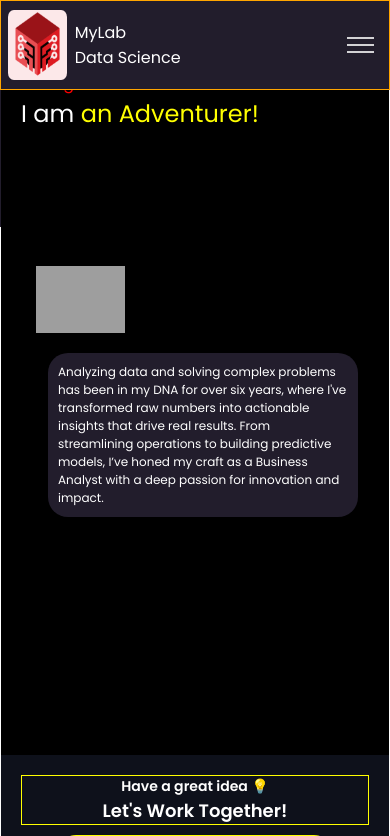
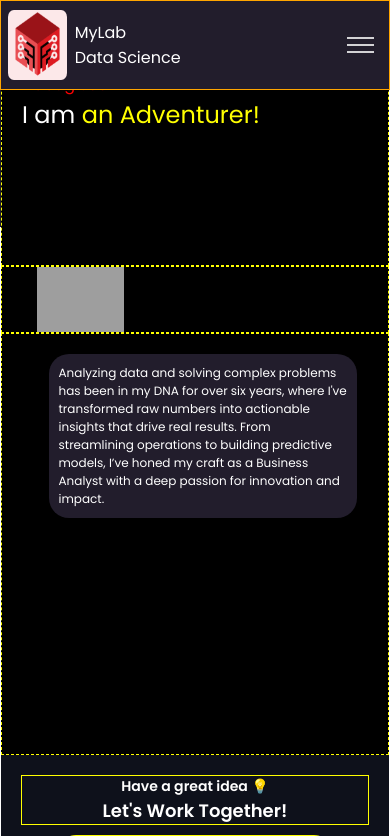
Before and after one commit to DebugJedi/MyPortfolio, a FastAPI app: page / in a window 390 px wide. Shown: the top 836 px of the page. Run offline with FastAPI, Linux system fonts and the light colour scheme; some libraries are stand-ins or nearby versions; grey boxes are pictures that could not be loaded.

Commit message:
responsive update updated the css url

```diff
--- a/static/css/introStyle.css
+++ b/static/css/introStyle.css
@@ -550,6 +550,11 @@ main {
         display: block;
     }
     /* ++++++Page-01+++++++ */
+
+    .page-1 > * {
+        border: 1px dashed yellow;
+    }
+
     .page-1 {
         display: flex;
         position: relative;
```
